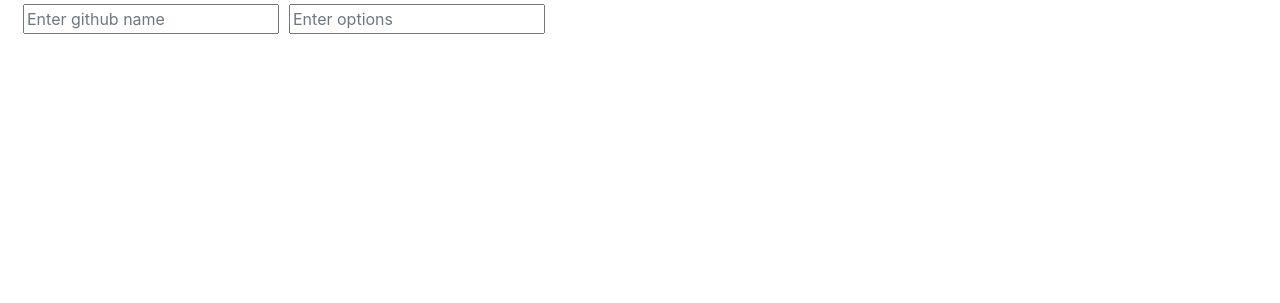
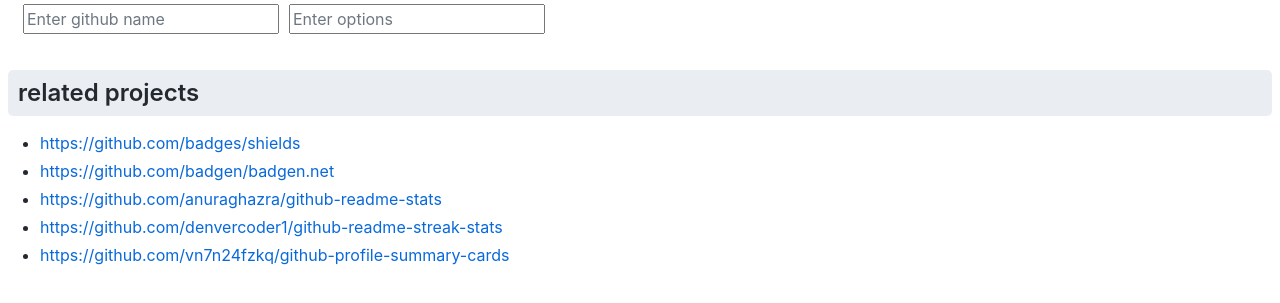
Before and after one commit to cenfun/devimg, a Next.js app: page / in a window 1280 px wide. Shown: the part 2066-2369 px from the top of the page. Before the commit the page ends 2140 px from the top, so only its background shows below. Built offline with nearby package versions, Linux system fonts and the light colour scheme.

Commit message:
add relatedProjects

```diff
--- a/app/globals.css
+++ b/app/globals.css
@@ -33,6 +33,10 @@
     background-color: #eaeef2;
 }
 
+.footer {
+    height: 30px;
+}
+
 .markdown-body details summary {
     padding-bottom: 5px;
 }
--- a/app/page.jsx
+++ b/app/page.jsx
@@ -139,6 +139,16 @@
     const languagesOptionsChange = (e) => {
         setLanguagesOptions(e.target.value);
     };
+
+    // =========================================================================
+
+    const relatedProjects = [
+        'https://github.com/badges/shields',
+        'https://github.com/badgen/badgen.net',
+        'https://github.com/anuraghazra/github-readme-stats',
+        'https://github.com/denvercoder1/github-readme-streak-stats',
+        'https://github.com/vn7n24fzkq/github-profile-summary-cards'
+    ];
 
     return (
         <div className="markdown-body">
@@ -292,7 +302,17 @@
                 </p>
             </details>
 
+            <div className="header">related projects</div>
+            <ul open>
+                {relatedProjects.map((it, i) => {
+                    return (
+                        <li key={i}><a href={it} target="_blank">{it}</a></li>
+                    );
+                })}
 
+            </ul>
+
+            <div className="footer"></div>
         </div>
     );
 }
```
